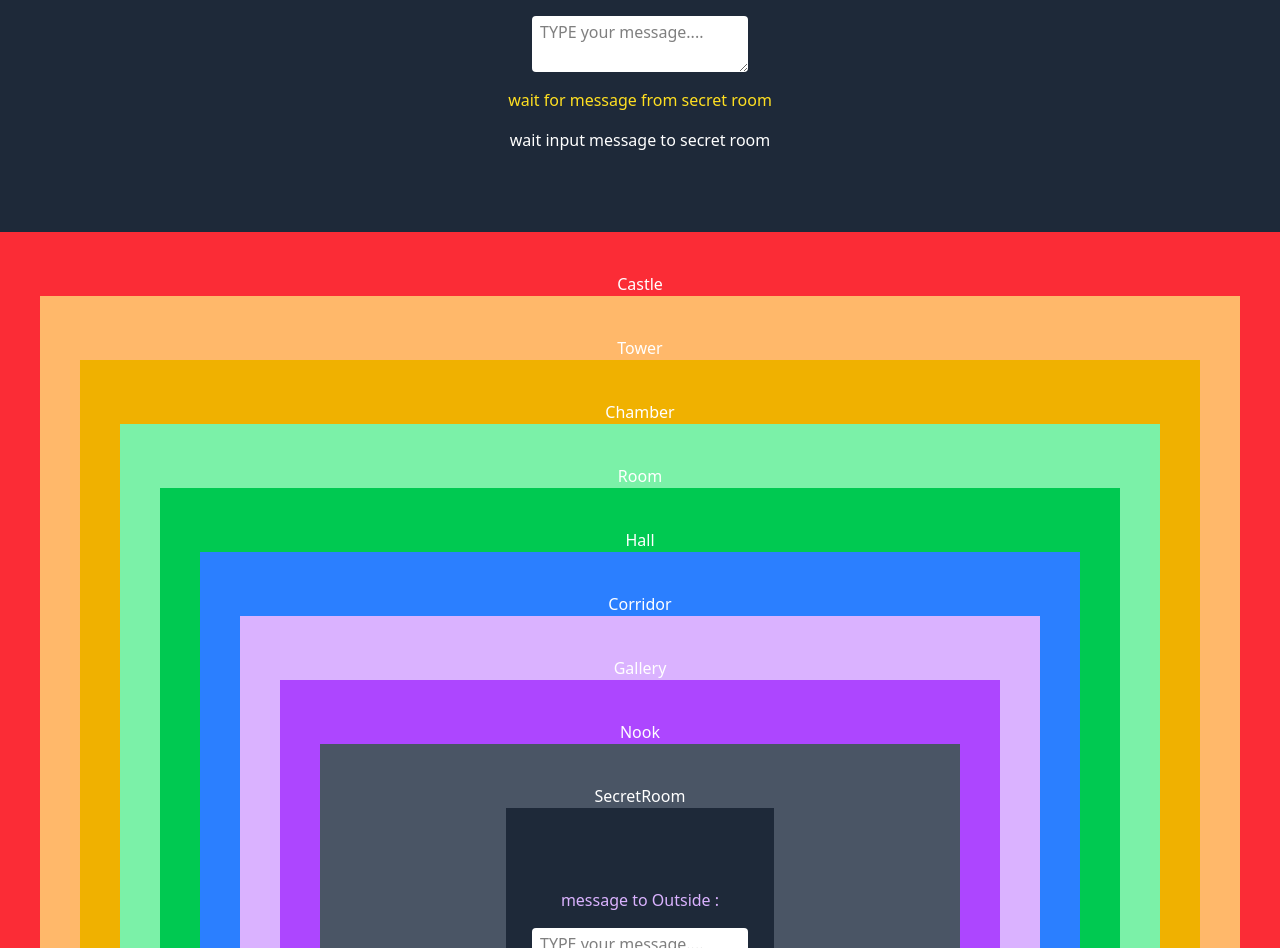
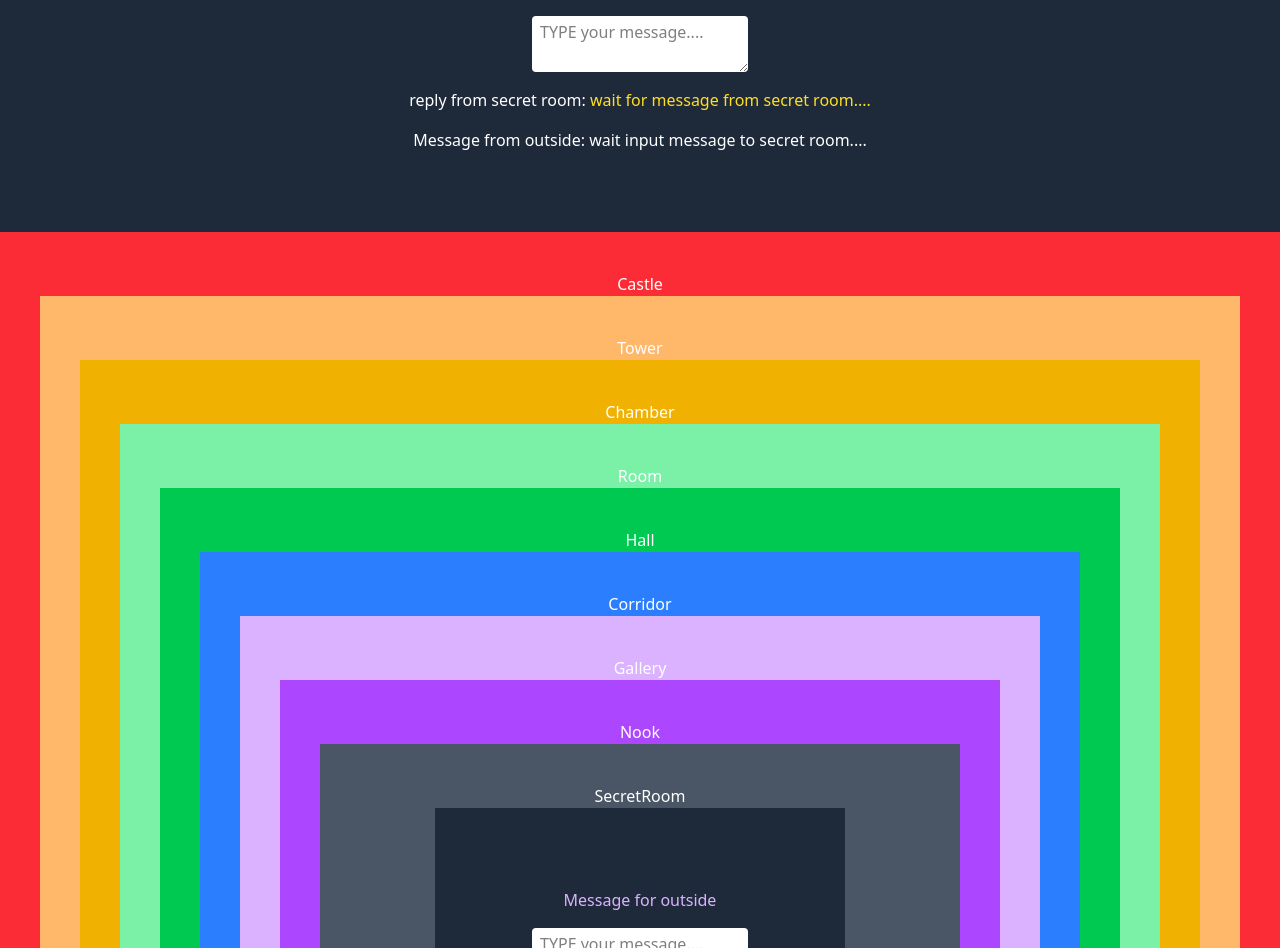
Before and after one commit to Korchat123/week08_react-castle-room, a React (Vite) app: page / in a window 1280 px wide. Shown: the part 104-1052 px from the top of the page. Built offline with nearby package versions, Linux system fonts and the light colour scheme.

Commit message:
add label by Array

```diff
--- a/src/App.jsx
+++ b/src/App.jsx
@@ -8,24 +8,26 @@ const handleQuestion=(e)=>{
 setQuestion(e.target.value)
 };
 
-const [question2,setQuestion2]= useState("");
-const handleQuestion2=(e)=>{
-setQuestion2(e.target.value)
+const [answer,setAnswer]= useState("");
+const handleAnswer=(e)=>{
+setAnswer(e.target.value)
 };
-
-
+const arrLabel=["Message for secret","Message for outside","reply from secret room: ","send message: ","Message from outside: ","Reply Message: "];
+const factorI=0
 const Inputoutside=<Inputbox handleQuestion={handleQuestion}
+                              factorI={0}
                               question={question}
-                              text="message to Secretroom : "
-                              question2={(question2)?question2:"wait for message from secret room"}
-                              text2={question?question:"wait input message to secret room"}
+                              textLabel={arrLabel}
+                              question2={(answer)?answer:"wait for message from secret room...."}
+                              myMessage={question?question:"wait input message to secret room...."}
                               >
                      </Inputbox>;
-const Inputinside=<Inputbox handleQuestion={handleQuestion2}
-                              question={question2}
-                              text="message to Outside : "
-                              question2={question?question:"wait for message from outside"}
-                              text2={question2?question2:" wait input reply message to outside"}
+const Inputinside=<Inputbox handleQuestion={handleAnswer}
+                              factorI={1}
+                              question={answer}
+                              textLabel={arrLabel}
+                              question2={question?question:"wait for message from outside....."}
+                              myMessage={answer?answer:" wait input reply message to outside....."}
                               >
                      </Inputbox>;
 
--- a/src/components/InputBox.jsx
+++ b/src/components/InputBox.jsx
@@ -1,10 +1,10 @@
 
-export default function Inputbox({handleQuestion,question,question2,text,text2}){
+export default function Inputbox({factorI,handleQuestion,question,question2,textLabel,myMessage}){
 return(
 
     <div className="pb-[10vh] py-[10vh] gap-y-4 flex flex-col justify-center w-full items-center h-full bg-gray-800 text-white">
     <p className="text-purple-300">
-        {text}
+         {textLabel[factorI*1]}
    </p>
    <textarea
       onChange={handleQuestion}
@@ -12,10 +12,18 @@ return(
       className="bg-white text-black rounded px-2 py-1"
       placeholder="TYPE your message...."/>
 
-    <span className="text-yellow-300">
+   <p>
+        {textLabel[factorI+2]}
+        <span className="text-yellow-300">
         {question2}
       </span>
-    <p> {text2}</p>
+      </p>
+
+    <p>
+        {textLabel[factorI+4]}
+        <span> {myMessage}</span>
+    </p>
+
  </div>
    )
 
```
